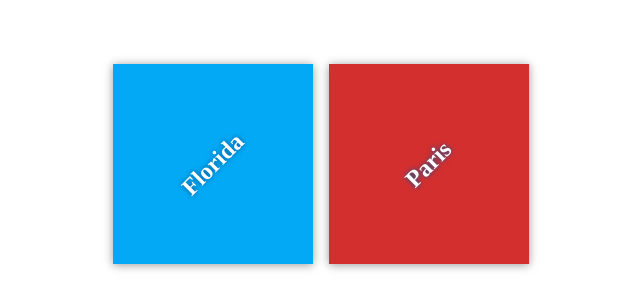
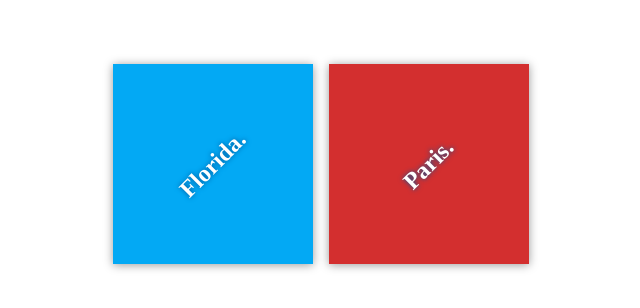
Before and after one commit to okyaysonmez1/okyaysonmez1, a plain HTML site: page index.html in a window 1280 px wide. Shown: the part 236-544 px from the top of the page, 319-959 px from the left. Drawn offline with Linux system fonts and the light colour scheme; files that its build step writes are made by us from their sources.

```diff
--- a/index.html
+++ b/index.html
@@ -11,11 +11,11 @@
     <div class="container">
         <div class="destination-container">
             <div class="destination" id="florida">
-                <h2>Florida</h2>
+                <h2>Florida.</h2>
             </div>
 
             <div class="destination" id="paris">
-                <h2>Paris</h2>
+                <h2>Paris.</h2>
             </div>
         </div>
     </div>
```
